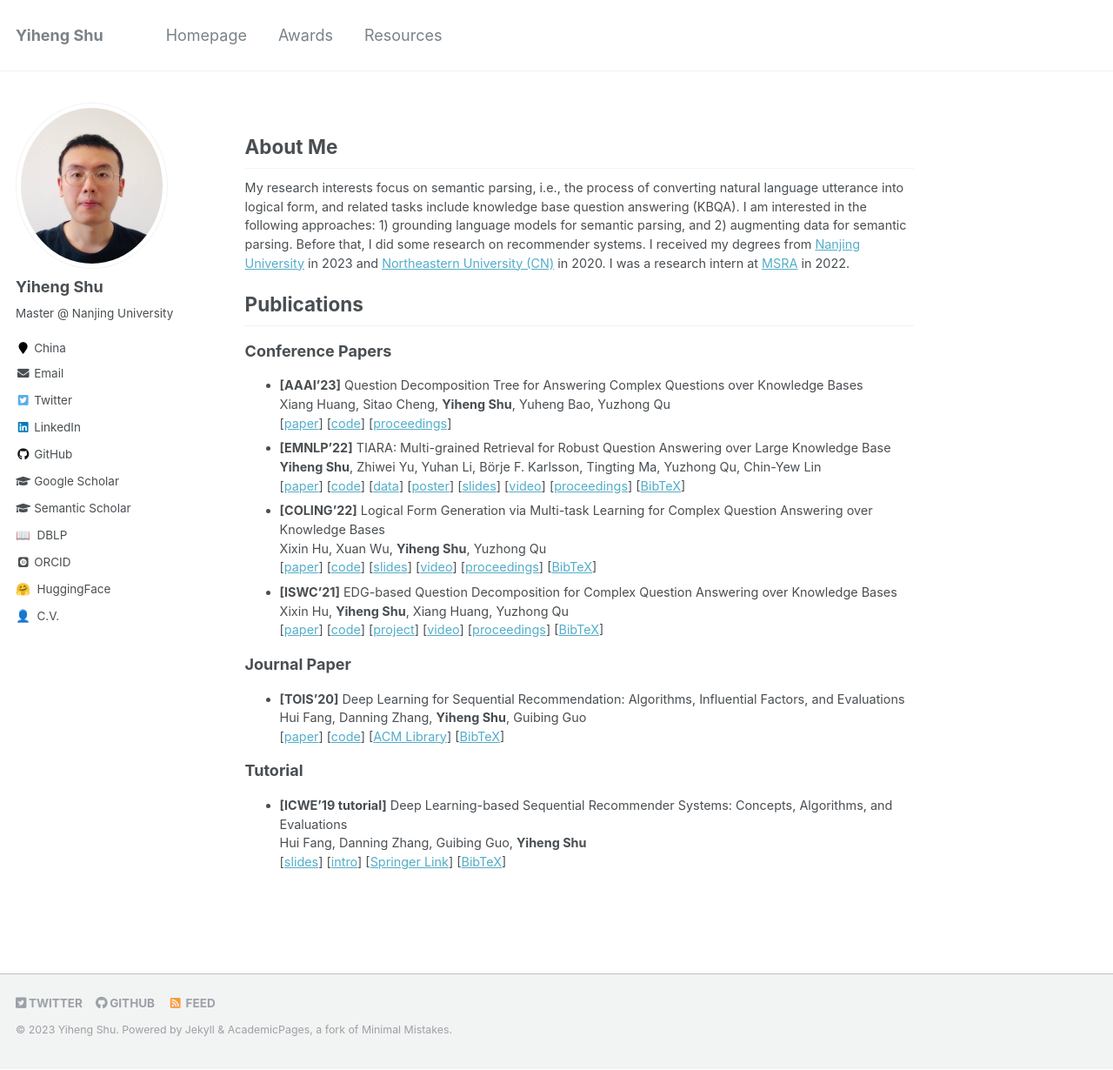
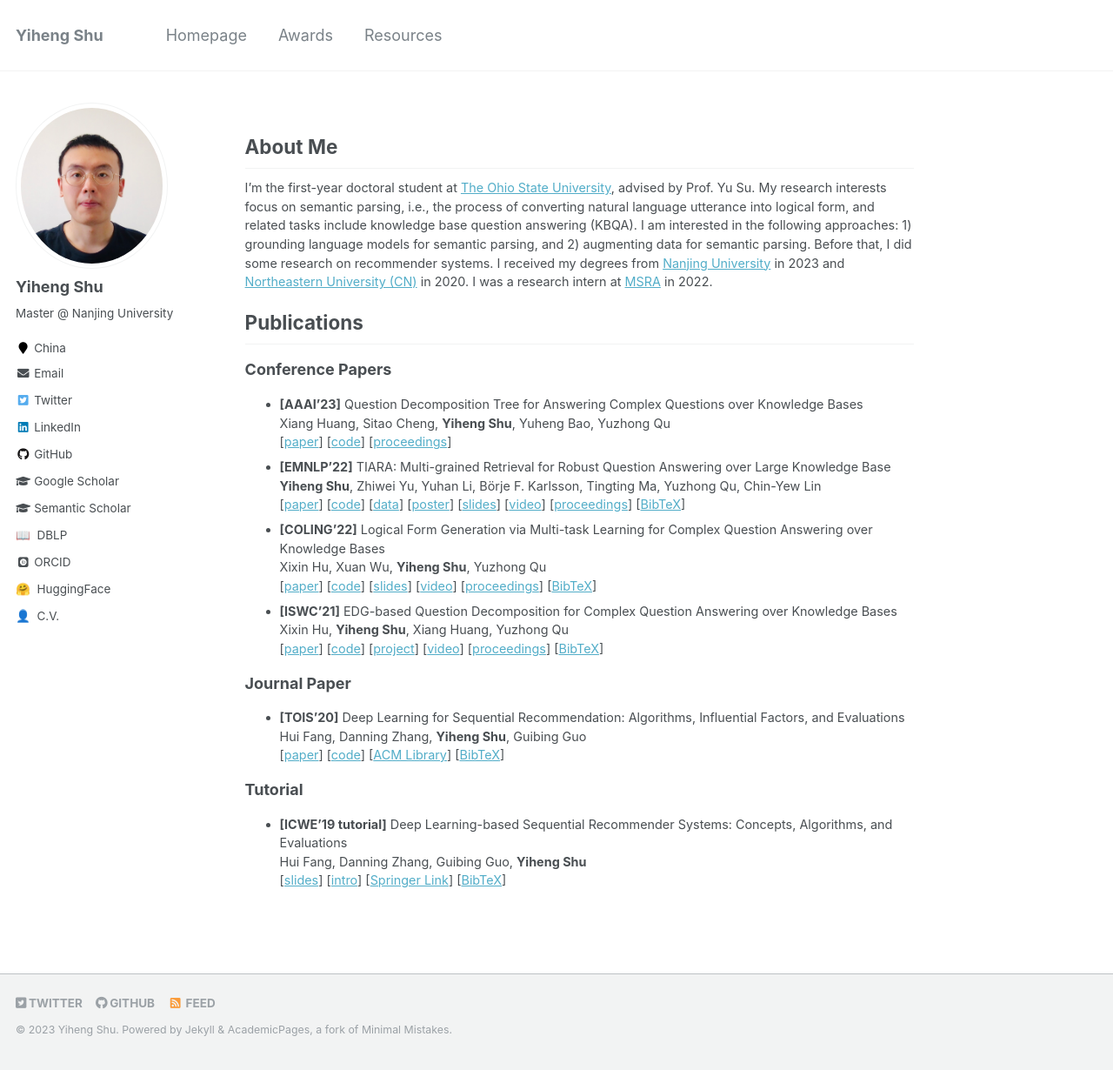
Before and after one commit to yihengshu/yihengshu.github.io, a Jekyll site: the page built from _pages/about.md, in a window 1280 px wide and 1230 px high. Shown: the whole window at 87% size. Built offline with Jekyll 4.4.1, drawn with Linux system fonts in a browser that asks for light colours; some web fonts are replaced.

Commit message:
Update about.md

```diff
--- a/_pages/about.md
+++ b/_pages/about.md
@@ -10,6 +10,7 @@
 
 ## About Me
 
+I'm the first-year doctoral student at [The Ohio State University](https://www.osu.edu/), advised by Prof. Yu Su.
 My research interests focus on semantic parsing, i.e., the process of converting natural language utterance into logical form, and related tasks include knowledge base question answering (KBQA).
 I am interested in the following approaches: 1) grounding language models for semantic parsing, and 2) augmenting data for semantic parsing. Before that, I did some research on recommender systems.
 I received my degrees from [Nanjing University](https://www.nju.edu.cn/en/) in 2023 and [Northeastern University (CN)](http://english.neu.edu.cn/) in 2020. I was a research intern at [MSRA](https://www.msra.cn/) in 2022.
```
